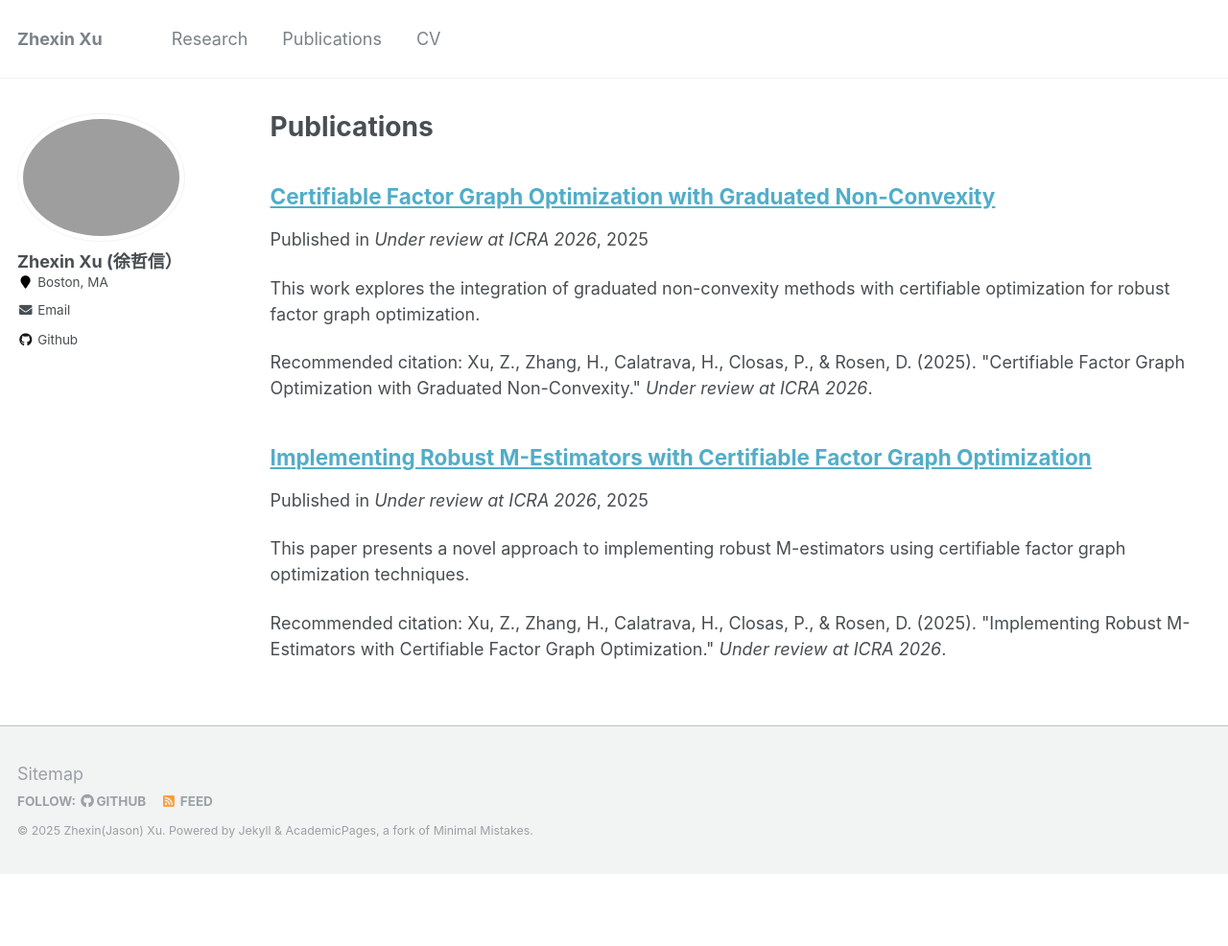
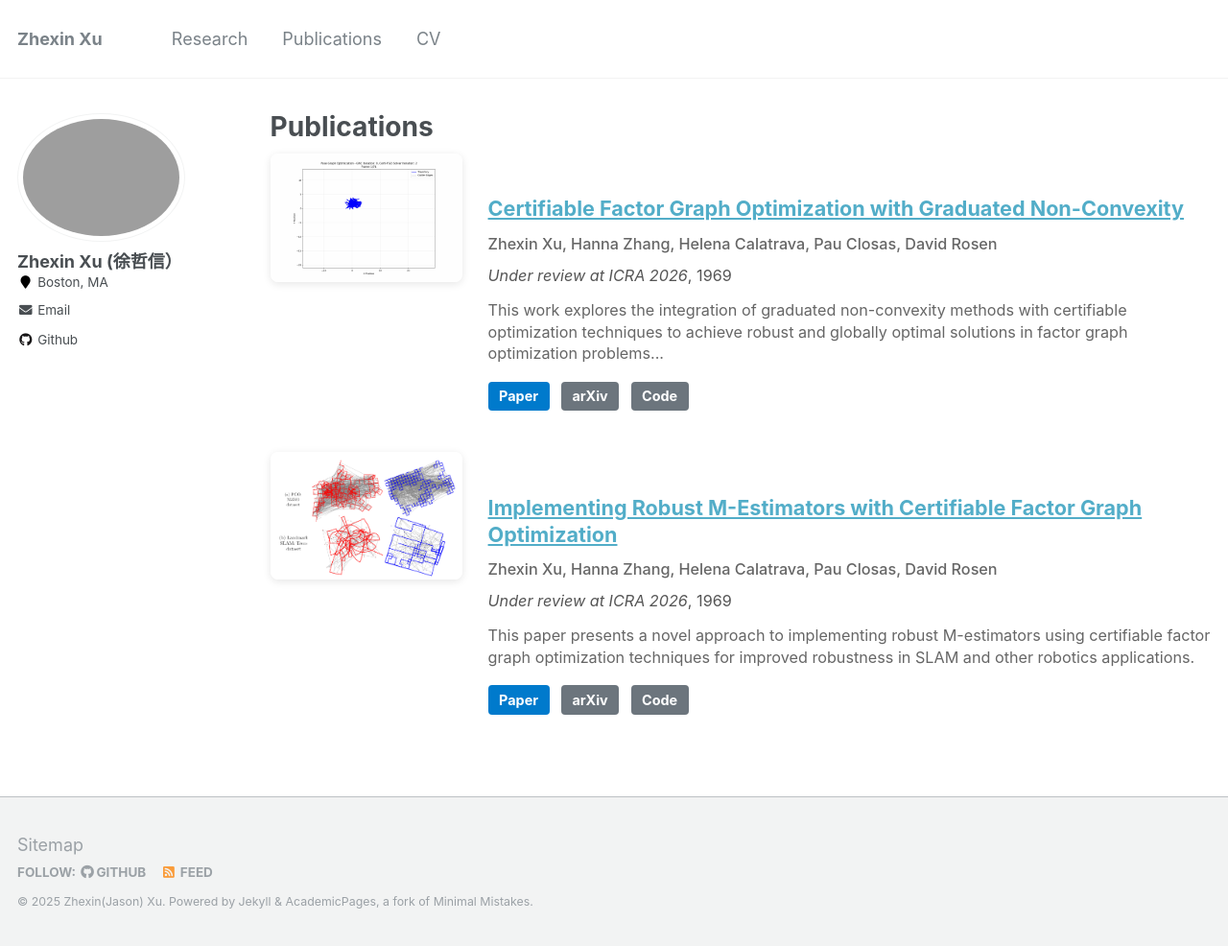
Before and after one commit to zhexin1904/zhexin1904.github.io, a Jekyll site: the page built from _pages/publications.md, in a window 1280 px wide. Shown: the whole page at 96% size. Built offline with Jekyll 4.4.1, drawn with Linux system fonts in a browser that asks for light colours; before the commit the page ends 911 px from its top, so only the background shows below that.

Commit message:
Add publications

```diff
--- /dev/null
+++ b/_includes/archive-single-publication.html
@@ -0,0 +1,73 @@
+{% include base_path %}
+
+{% if post.header.teaser %}
+  {% capture teaser %}{{ post.header.teaser }}{% endcapture %}
+{% elsif post.image %}
+  {% capture teaser %}{{ post.image }}{% endcapture %}
+{% else %}
+  {% assign teaser = site.teaser %}
+{% endif %}
+
+{% if post.id %}
+  {% assign title = post.title | markdownify | remove: "<p>" | remove: "</p>" %}
+{% else %}
+  {% assign title = post.title %}
+{% endif %}
+
+<div class="{{ include.type | default: "list" }}__item">
+  <article class="archive__item" itemscope itemtype="http://schema.org/CreativeWork">
+    <div class="publication__wrapper">
+      {% if teaser %}
+        <div class="publication__image">
+          <img src=
+            {% if teaser contains "://" %}
+              "{{ teaser }}"
+            {% else %}
+              "{{ teaser | prepend: "/images/publications/" | prepend: base_path }}"
+            {% endif %}
+            alt="{{ title }}" class="publication__thumbnail">
+        </div>
+      {% endif %}
+
+      <div class="publication__content">
+        <h3 class="archive__item-title" itemprop="headline">
+          {% if post.link %}
+            <a href="{{ post.link }}">{{ title }}</a> <a href="{{ base_path }}{{ post.url }}" rel="permalink"><i class="fa fa-link" aria-hidden="true" title="permalink"></i><span class="sr-only">Permalink</span></a>
+          {% else %}
+            <a href="{{ base_path }}{{ post.url }}" rel="permalink">{{ title }}</a>
+          {% endif %}
+        </h3>
+
+        {% if post.authors %}
+          <p class="publication__authors">{{ post.authors }}</p>
+        {% endif %}
+
+        {% if post.venue %}
+          <p class="publication__venue"><em>{{ post.venue }}</em>, {{ post.year | default: post.date | date: "%Y" }}</p>
+        {% endif %}
+
+        {% if post.excerpt %}
+          <p class="archive__item-excerpt" itemprop="description">{{ post.excerpt | markdownify | strip_html | truncate: 200 }}</p>
+        {% endif %}
+
+        <div class="publication__links">
+          {% if post.paperurl %}
+            <a href="{{ post.paperurl }}" class="btn btn--primary btn--small">Paper</a>
+          {% endif %}
+          {% if post.arxiv %}
+            <a href="{{ post.arxiv }}" class="btn btn--secondary btn--small">arXiv</a>
+          {% endif %}
+          {% if post.links_to_code and post.links_to_code != "" %}
+            <a href="{{ post.links_to_code }}" class="btn btn--secondary btn--small">Code</a>
+          {% endif %}
+          {% if post.links_to_website and post.links_to_website != "" %}
+            <a href="{{ post.links_to_website }}" class="btn btn--secondary btn--small">Website</a>
+          {% endif %}
+          {% if post.links_to_video and post.links_to_video != "" %}
+            <a href="{{ post.links_to_video }}" class="btn btn--secondary btn--small">Video</a>
+          {% endif %}
+        </div>
+      </div>
+    </div>
+  </article>
+</div>
--- a/_pages/publications.md
+++ b/_pages/publications.md
@@ -12,5 +12,5 @@ author_profile: true
 {% include base_path %}
 
 {% for post in site.publications reversed %}
-  {% include archive-single.html %}
+  {% include archive-single-publication.html %}
 {% endfor %}
--- a/_publications/2025-Xu-Certi-FGO-workshop.md
+++ b/_publications/2025-Xu-Certi-FGO-workshop.md
@@ -19,12 +19,13 @@ school: "N/A"
 notes: ""
 include_on_website: true
 image: "2025-Xu-Certi-GNC-2.png"
-links_to_code: ""
+paperurl: ""
+links_to_code: "https://github.com/zhexin1904"
 links_to_video: ""
 links_to_website: ""
 collection: publications
 permalink: /publications/2025-Xu-Certi-FGO
-excerpt: 'This paper presents a novel approach to implementing robust M-estimators using certifiable factor graph optimization techniques.'
+excerpt: 'This paper presents a novel approach to implementing robust M-estimators using certifiable factor graph optimization techniques for improved robustness in SLAM and other robotics applications.'
 citation: 'Xu, Z., Zhang, H., Calatrava, H., Closas, P., & Rosen, D. (2025). "Implementing Robust M-Estimators with Certifiable Factor Graph Optimization." <i>Under review at ICRA 2026</i>.'
 ---
 
--- a/_publications/2025-Xu-Certi-GNC.md
+++ b/_publications/2025-Xu-Certi-GNC.md
@@ -19,12 +19,13 @@ school: "N/A"
 notes: ""
 include_on_website: true
 image: "2025-Xu-Certi-GNC-1.gif"
-links_to_code: ""
+paperurl: ""
+links_to_code: "https://github.com/zhexin1904"
 links_to_video: ""
 links_to_website: ""
 collection: publications
 permalink: /publications/2025-Xu-Certi-GNC
-excerpt: 'This work explores the integration of graduated non-convexity methods with certifiable optimization for robust factor graph optimization.'
+excerpt: 'This work explores the integration of graduated non-convexity methods with certifiable optimization techniques to achieve robust and globally optimal solutions in factor graph optimization problems commonly encountered in robotics and computer vision.'
 citation: 'Xu, Z., Zhang, H., Calatrava, H., Closas, P., & Rosen, D. (2025). "Certifiable Factor Graph Optimization with Graduated Non-Convexity." <i>Under review at ICRA 2026</i>.'
 ---
 
--- /dev/null
+++ b/_sass/_publications.scss
@@ -0,0 +1,110 @@
+/* Publication Layout Styles */
+.publication__wrapper {
+  display: flex;
+  align-items: flex-start;
+  margin-bottom: 2em;
+  gap: 1.5em;
+
+  @media (max-width: 768px) {
+    flex-direction: column;
+    gap: 1em;
+  }
+}
+
+.publication__image {
+  flex: 0 0 200px;
+
+  @media (max-width: 768px) {
+    flex: none;
+    align-self: center;
+  }
+}
+
+.publication__thumbnail {
+  width: 200px;
+  height: auto;
+  max-height: 150px;
+  object-fit: cover;
+  border-radius: 8px;
+  box-shadow: 0 2px 8px rgba(0, 0, 0, 0.1);
+  transition: transform 0.2s ease;
+
+  &:hover {
+    transform: scale(1.05);
+  }
+
+  @media (max-width: 768px) {
+    width: 150px;
+    max-height: 112px;
+  }
+}
+
+.publication__content {
+  flex: 1;
+  min-width: 0; // Prevent flex item from overflowing
+}
+
+.publication__authors {
+  color: #666;
+  font-size: 0.9em;
+  margin: 0.5em 0;
+  font-weight: 500;
+}
+
+.publication__venue {
+  color: #555;
+  font-size: 0.9em;
+  margin: 0.5em 0;
+}
+
+.publication__links {
+  margin-top: 1em;
+
+  .btn {
+    margin-right: 0.5em;
+    margin-bottom: 0.5em;
+
+    &--small {
+      padding: 0.3em 0.8em;
+      font-size: 0.8em;
+    }
+
+    &--primary {
+      background-color: #007acc;
+      color: white;
+      text-decoration: none;
+      border-radius: 4px;
+
+      &:hover {
+        background-color: #005fa3;
+      }
+    }
+
+    &--secondary {
+      background-color: #6c757d;
+      color: white;
+      text-decoration: none;
+      border-radius: 4px;
+
+      &:hover {
+        background-color: #545b62;
+      }
+    }
+  }
+}
+
+// Override default archive item styles for publications
+.publication__wrapper {
+  .archive__item-title {
+    margin-bottom: 0.5em;
+    font-size: 1.2em;
+    line-height: 1.3;
+  }
+
+  .archive__item-excerpt {
+    color: #666;
+    font-size: 0.9em;
+    line-height: 1.4;
+    margin: 0.8em 0;
+  }
+}
--- a/assets/css/main.scss
+++ b/assets/css/main.scss
@@ -33,6 +33,7 @@
 @import "page";
 @import "archive";
 @import "sidebar";
+@import "publications";
 
 @import "vendor/font-awesome/fontawesome";
 @import "vendor/font-awesome/solid";
```
